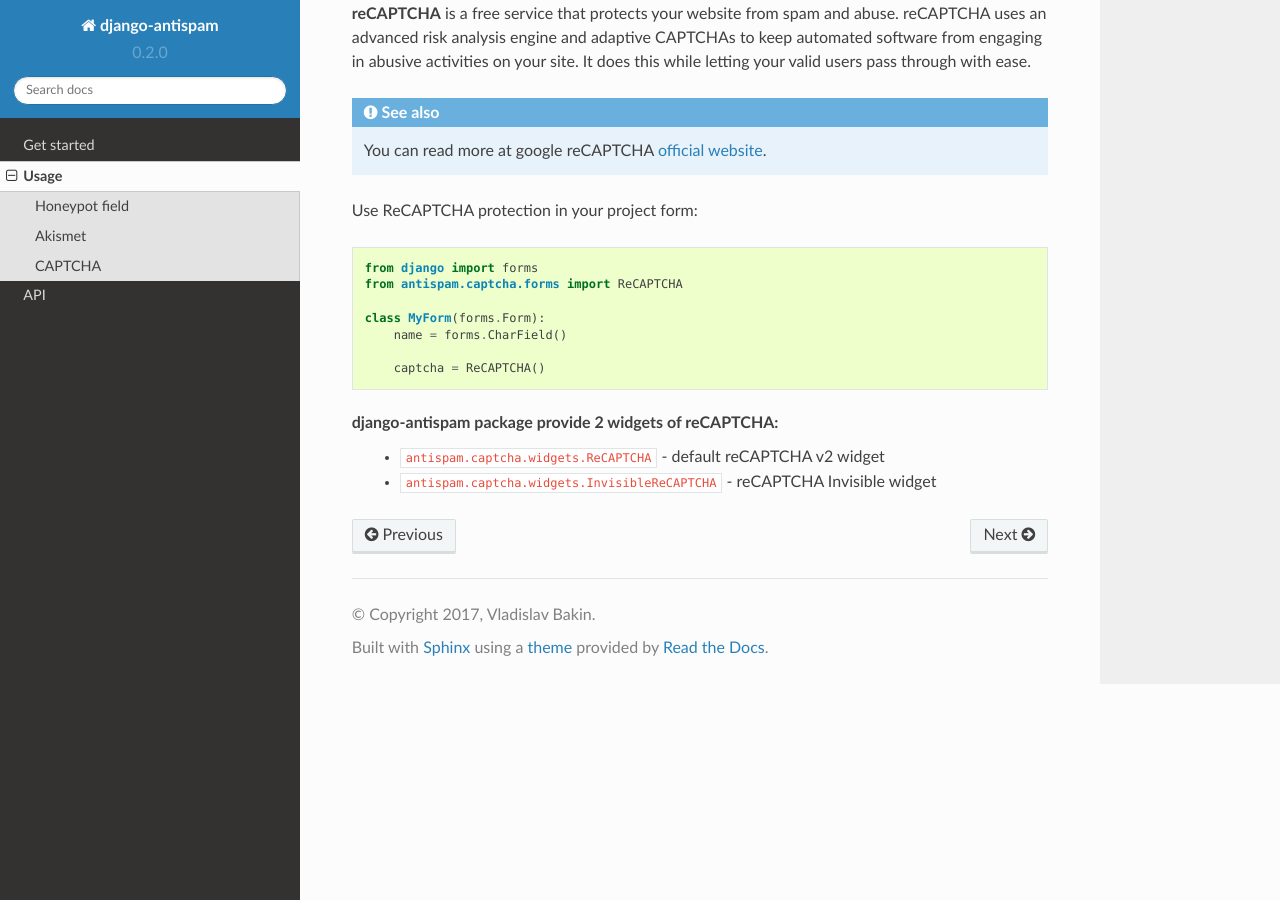
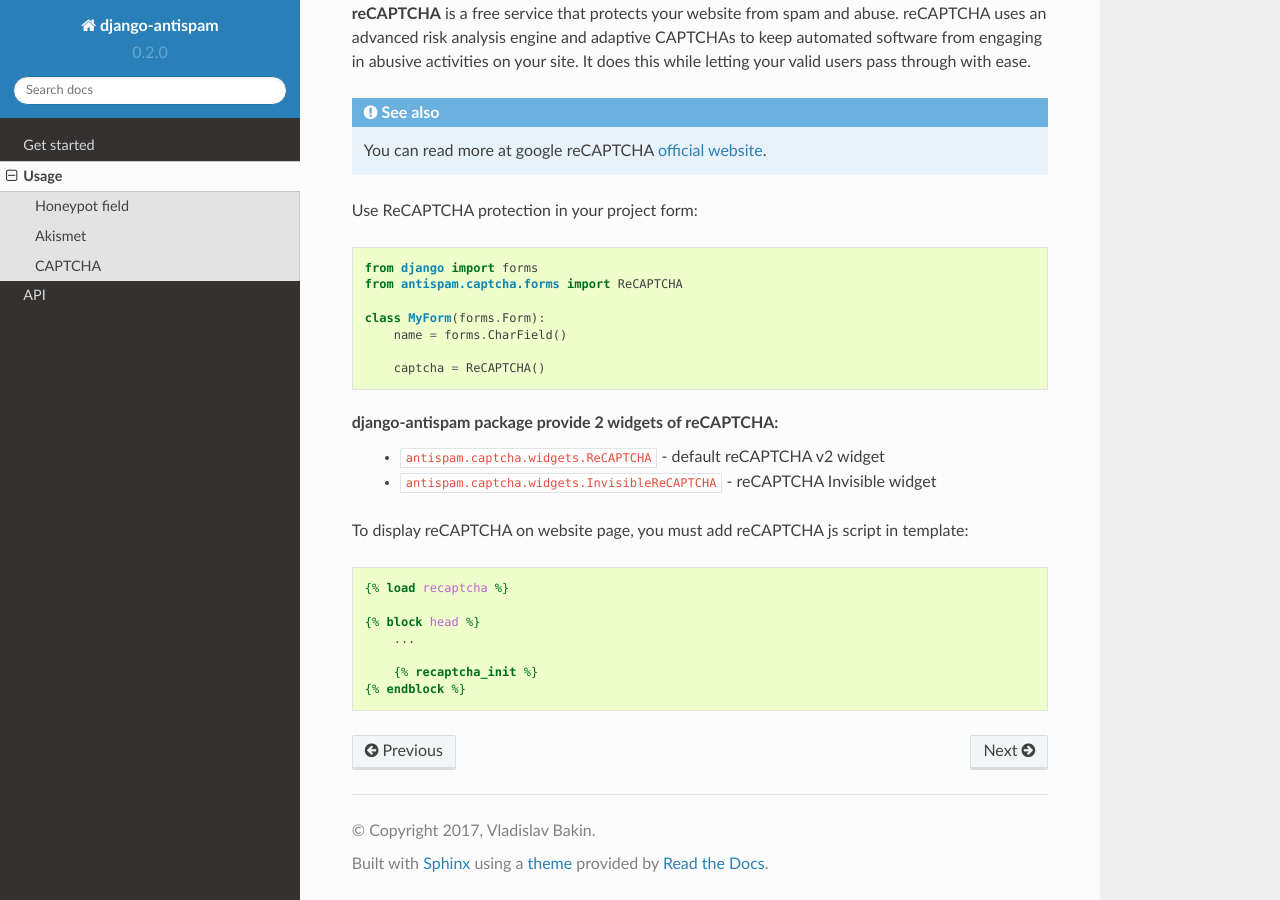
Before and after one commit to mixkorshun/django-antispam, a Sphinx documentation site: the page built from docs/usage.rst, in a window 1280 px wide and 900 px high, scrolled down 1594 px. Built offline with Sphinx 7.4.7 and the Read the Docs theme 2.0.0, drawn with Linux system fonts in a browser that asks for light colours.

Commit message:
add information about reCAPTCHA template tag

```diff
--- a/docs/usage.rst
+++ b/docs/usage.rst
@@ -95,3 +95,15 @@
 **django-antispam** package provide 2 widgets of reCAPTCHA:
  * ``antispam.captcha.widgets.ReCAPTCHA`` - default reCAPTCHA v2 widget
  * ``antispam.captcha.widgets.InvisibleReCAPTCHA`` - reCAPTCHA Invisible widget
+
+To display reCAPTCHA on website page, you must add reCAPTCHA js script in template:
+
+..  code-block:: django
+
+    {% load recaptcha %}
+
+    {% block head %}
+        ...
+
+        {% recaptcha_init %}
+    {% endblock %}
```
